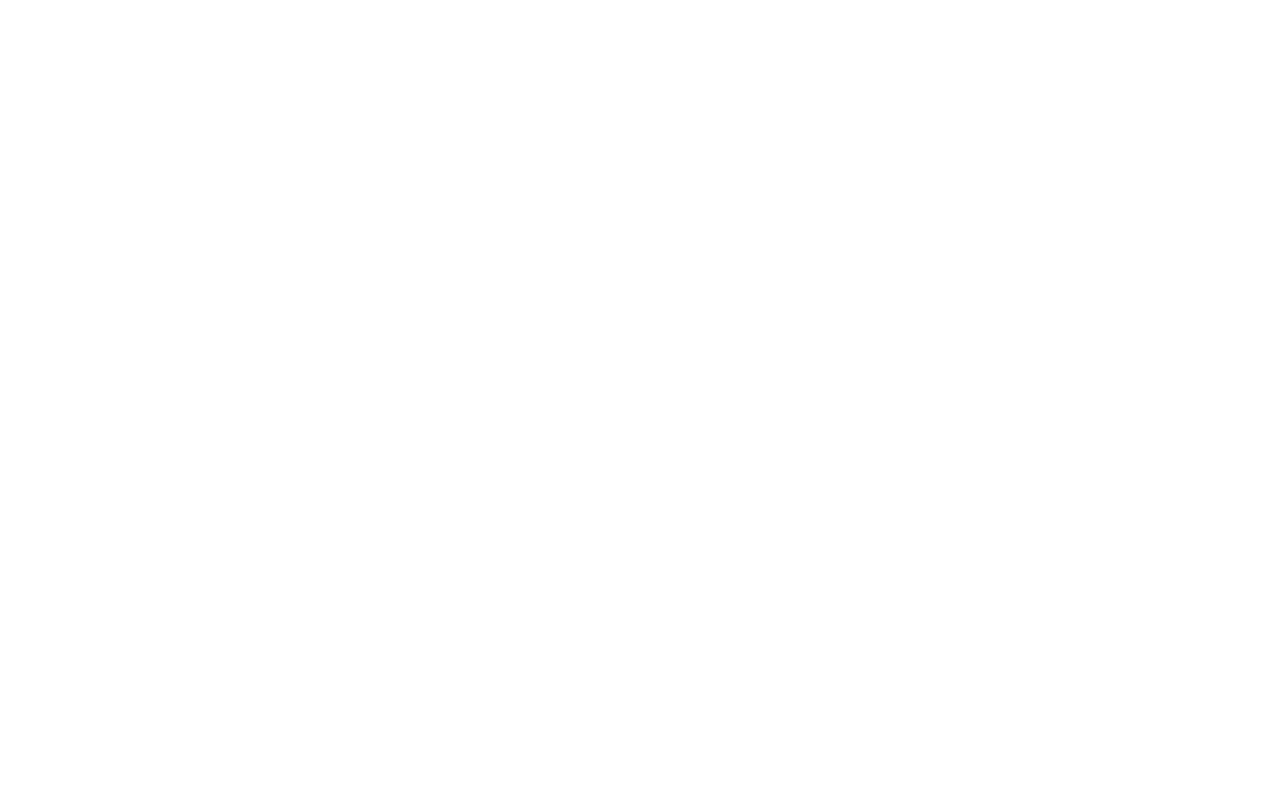
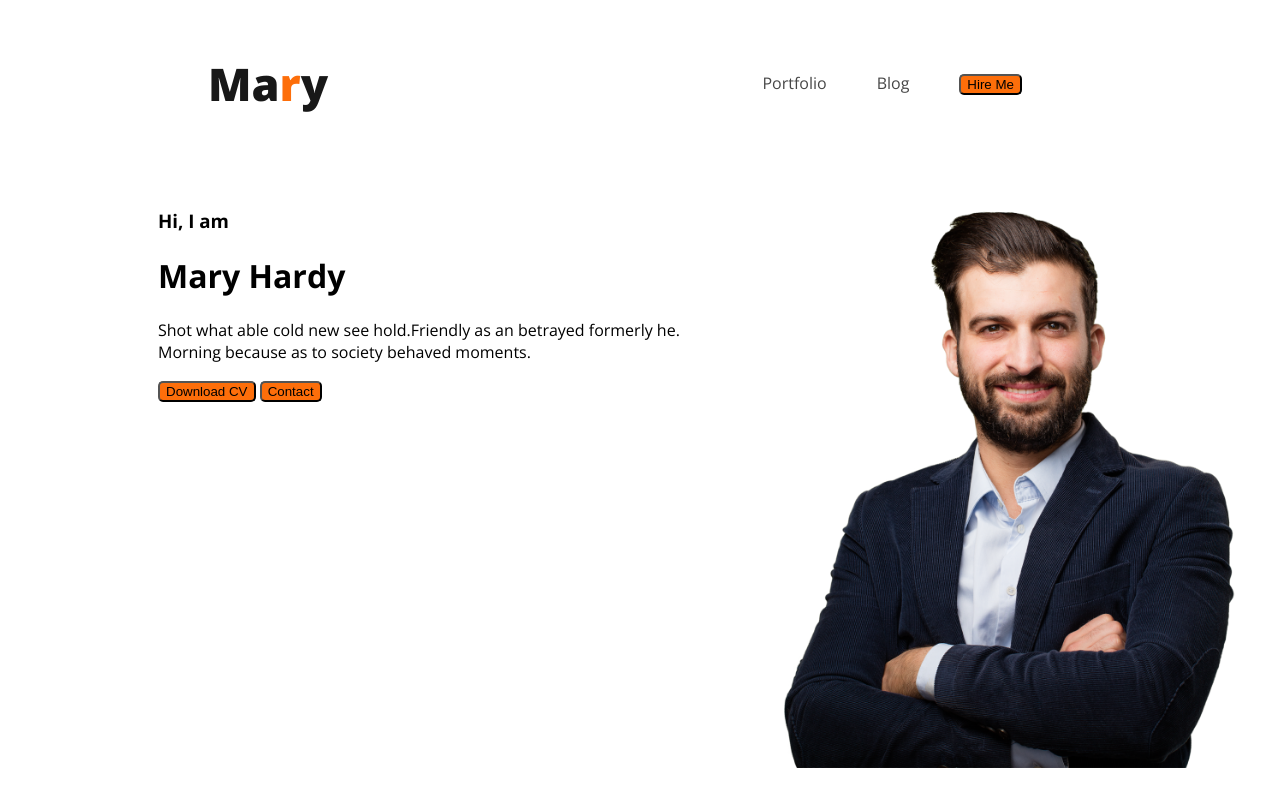
Before and after one commit to rahman438/webdeveloper-portfolio, a plain HTML site: page index.html in a window 1280 px wide. Drawn offline with nearby package versions, Linux system fonts and the light colour scheme.

Commit message:
banner content added

```diff
--- a/index.html
+++ b/index.html
@@ -4,10 +4,33 @@
     <meta charset="UTF-8">
     <meta name="viewport" content="width=device-width, initial-scale=1.0">
     <title>Web Developer Portfolio</title>
+    <link rel="preconnect" href="https://fonts.googleapis.com">
+<link rel="preconnect" href="https://fonts.gstatic.com" crossorigin>
+<link href="https://fonts.googleapis.com/css2?family=Open+Sans:wght@400;700;800&display=swap" rel="stylesheet">
+
+
+    <link rel="stylesheet" href="styles/portfolio.css">
 </head>
 <body>
     <header>
-
+        <nav>
+            <h3 class="nav-title">Ma<span class="text-primary">r</span>y</h3>
+            <ul>
+                <li><a href="">Portfolio</a></li>
+                <li><a href="">Blog</a></li>
+                <li><button class="btn-primary">Hire Me</button></li>
+            </ul>
+        </nav>
+        <div class="banner">
+            <div class="banner-content">
+                <h3 class="banner-greeting">Hi, I  am</h3>
+                <h1 class="banner-title">Mary Hardy</h1>
+                <p>Shot what able cold new see hold.Friendly as an betrayed formerly he. Morning because as to society behaved moments.</p>
+                <button class="btn-primary">Download CV</button>
+                <button class="btn-primary">Contact</button>
+            </div>
+            <img class="profile-pic" src="images/hardy.png" alt="">
+        </div>
     </header>
     <main>
 
--- /dev/null
+++ b/styles/portfolio.css
@@ -0,0 +1,51 @@
+/* common shared styles*/
+body{
+    font-family: 'Open Sans', sans-serif;
+}
+.text-primary{
+    color: #FD6E0A;
+}
+
+.btn-primary{
+    border-radius: 5px;
+    background: #FD6E0A;
+}
+
+/* nav related styles */
+nav {
+    display: flex;
+    justify-content: space-between;
+    align-items: center;
+    margin: 0 200px;
+}
+.nav-title{
+    color: #181818;
+    font-size: 45px;
+    font-weight: 800;
+}
+
+nav > ul{
+    display: flex;
+}
+
+nav li {
+    list-style: none;
+    margin-right: 50px;
+}
+
+nav a{
+    text-decoration: none;
+    color: #474747;
+}
+
+/* header related styles*/
+.header{
+    background-color: #FFF8F3;
+}
+.banner{
+    padding: 30px 30px 30px 150px;
+    display: flex;
+}
+.banner .profile-pic{
+    width: 500px;
+}
```
